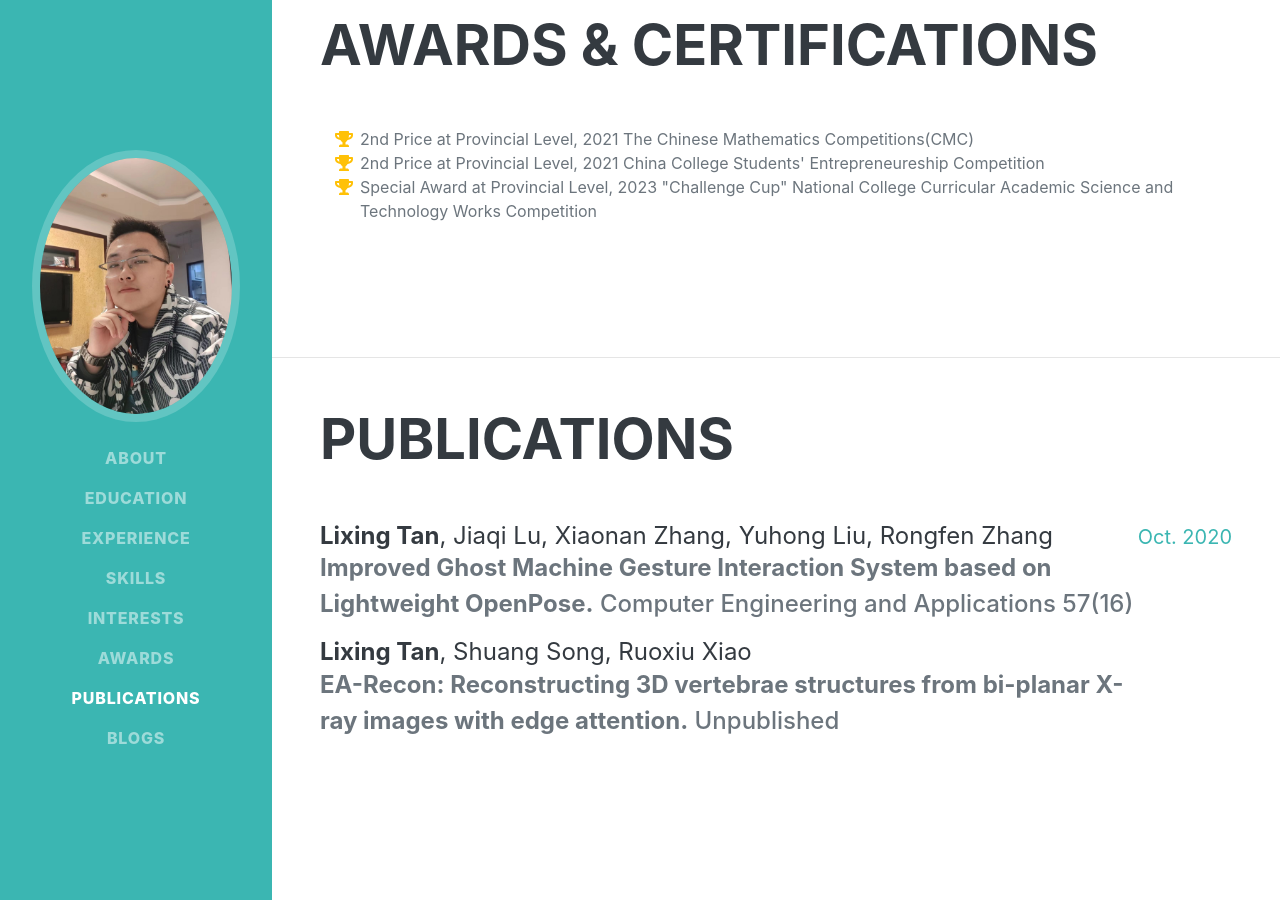
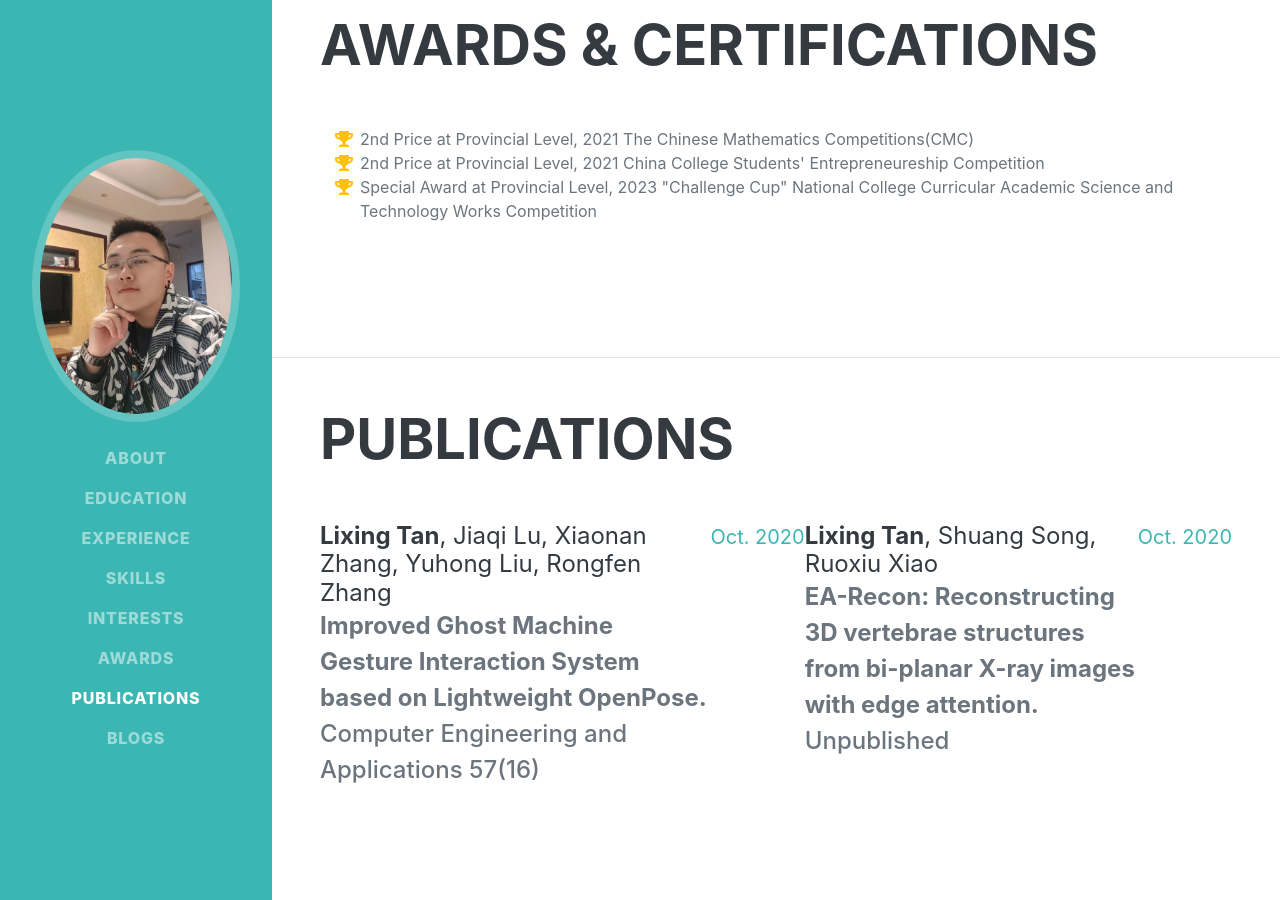
Before and after one commit to LexTran/LexTran.github.io, a Jekyll site: the page homepage.html, which Jekyll copies as it is, in a window 1280 px wide and 900 px high, scrolled down 2690 px. Built offline with Jekyll 4.4.1, drawn with Linux system fonts in a browser that asks for light colours; nearby versions of some CDN libraries; some web fonts are replaced.

Commit message:
new paper

```diff
--- a/homepage.html
+++ b/homepage.html
@@ -198,6 +198,11 @@
                             <div class="subheading mb-3">
                                 <b>Improved Ghost Machine Gesture Interaction System based on Lightweight OpenPose.</b> Computer Engineering and Applications 57(16)
                             </div>
+                        </div>
+                        <div class="flex-shrink-0">
+                            <p class="text-primary" style="text-align: right;font-size:20px">Oct. 2020</p>
+                        </div>
+                        <div class="flex-grow-1">
                             <div class="mb-0" style="font-size: 24px;color: #343a40;margin-bottom: 0.5rem;line-height: 1.2;">
                                 <b>Lixing Tan</b>, Shuang Song, Ruoxiu Xiao
                             </div>
```
